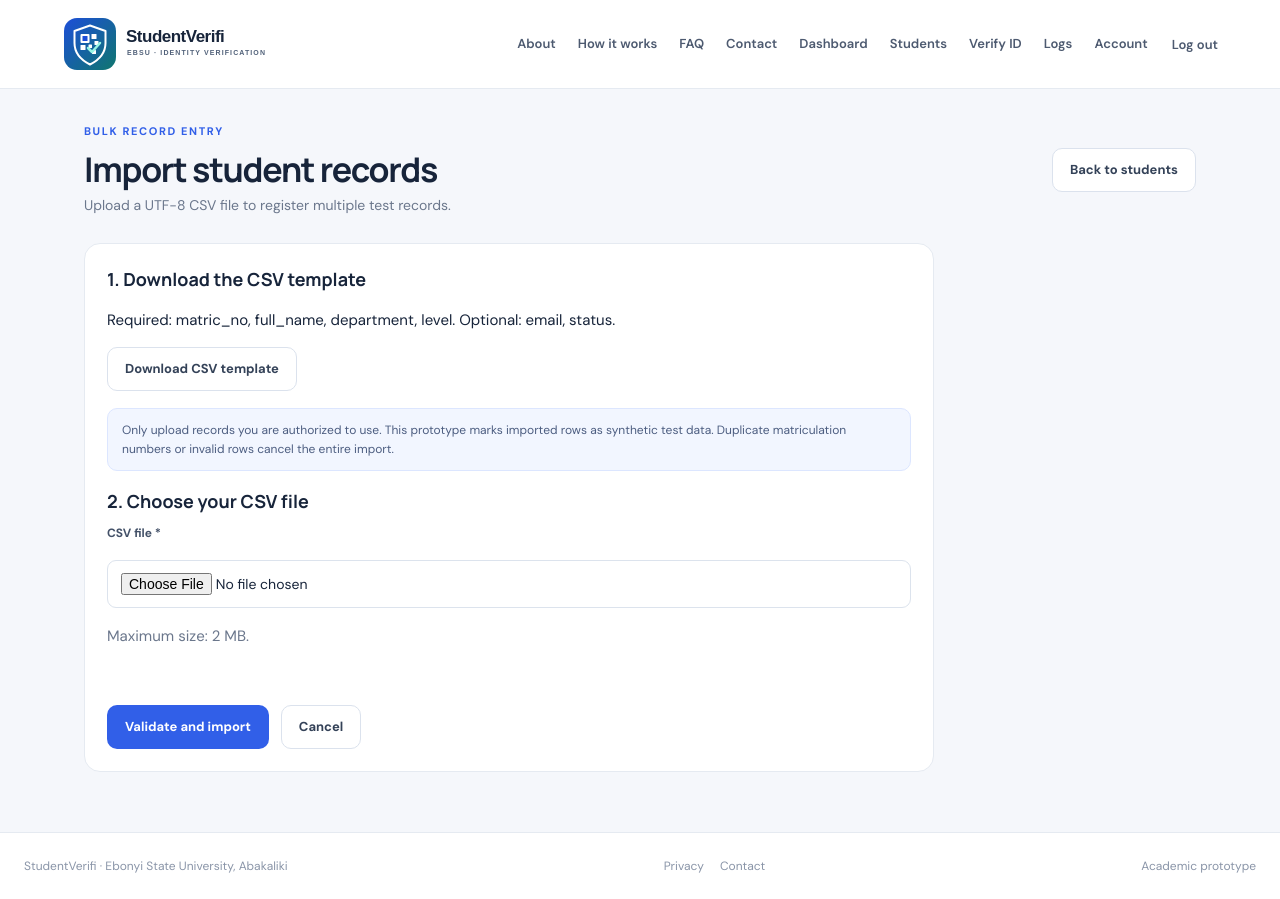
After one commit to Davidnna/studentverifi, a Flask app: page /students/import in a window 1280 px wide. The commit adds this page. Run offline with Flask 3, Linux system fonts and the light colour scheme; the visitor is signed in with stand-in values (Sample User, id 1); parts of the project's set-up code (start-up, migrations or seed data) failed here and were passed over; some libraries are stand-ins or nearby versions.

Commit message:
Add synthetic student enrolment and CSV import

```diff
--- a/app.py
+++ b/app.py
@@ -1,5 +1,6 @@
 import os
 import io
+import csv
 import secrets
 import re
 import tempfile
@@ -127,6 +128,7 @@ def init_db():
             photo_url VARCHAR(1000),
             token VARCHAR(128) UNIQUE NOT NULL,
             status VARCHAR(20) NOT NULL DEFAULT 'Active',
+            record_source VARCHAR(30) NOT NULL DEFAULT 'synthetic',
             created_at VARCHAR(40) NOT NULL,
             INDEX idx_students_full_name (full_name),
             INDEX idx_students_department (department)
@@ -146,7 +148,10 @@ def init_db():
     with engine.begin() as connection:
         for statement in statements:
             connection.execute(text(statement))
-        existing = connection.execute(text("SELECT id FROM users WHERE username = :username"), {"username": "admin"}).first()
+        student_columns = {row[0] for row in connection.execute(text("SHOW COLUMNS FROM students")).fetchall()}
+        if "record_source" not in student_columns:
+            connection.execute(text("ALTER TABLE students ADD COLUMN record_source VARCHAR(30) NOT NULL DEFAULT 'synthetic'"))
+        existing = connection.execute(text("SELECT id FROM users WHERE username = :username"), {"username": os.environ.get("INITIAL_ADMIN_USERNAME", "admin")}).first()
         if not existing:
             # Set INITIAL_ADMIN_PASSWORD in Railway variables before first deploy.
             initial_password = os.environ.get("INITIAL_ADMIN_PASSWORD")
@@ -291,8 +296,8 @@ def add_student():
             with get_db() as db:
                 db.execute("""
                     INSERT INTO students
-                    (matric_no, full_name, department, level, email, photo_url, token, status, created_at)
-                    VALUES (?, ?, ?, ?, ?, ?, ?, 'Active', ?)
+                    (matric_no, full_name, department, level, email, photo_url, token, status, record_source, created_at)
+                    VALUES (?, ?, ?, ?, ?, ?, ?, 'Active', 'synthetic', ?)
                 """, (matric_no, full_name, department, level, email, photo_url, token, now()))
                 student_id = db.execute("SELECT id FROM students WHERE token = ?", (token,)).fetchone()["id"]
             flash("Student registered successfully.", "success")
@@ -300,6 +305,88 @@ def add_student():
         except IntegrityError:
             flash("That matriculation number is already registered.", "danger")
     return render_template("student_form.html", student=None)
+
+
+@app.route("/students/import-template.csv")
+@login_required
+def student_import_template():
+    output = io.StringIO()
+    writer = csv.writer(output)
+    writer.writerow(["matric_no", "full_name", "department", "level", "email", "status"])
+    writer.writerow(["TEST/CSC/001", "Ada Example", "Computer Science", "400", "ada.example@example.com", "Active"])
+    return send_file(io.BytesIO(output.getvalue().encode("utf-8-sig")), mimetype="text/csv", as_attachment=True, download_name="studentverifi-student-template.csv")
+
+
+@app.route("/students/import", methods=["GET", "POST"])
+@login_required
+def import_students():
+    if request.method == "GET":
+        return render_template("student_import.html")
+    upload = request.files.get("file")
+    if not upload or not upload.filename or not upload.filename.lower().endswith(".csv"):
+        flash("Choose a CSV file to import.", "danger")
+        return redirect(url_for("import_students"))
+    raw = upload.stream.read(2 * 1024 * 1024 + 1)
+    if len(raw) > 2 * 1024 * 1024:
+        flash("The CSV file is too large. Maximum size is 2 MB.", "danger")
+        return redirect(url_for("import_students"))
+    try:
+        reader = csv.DictReader(io.StringIO(raw.decode("utf-8-sig")))
+        required = {"matric_no", "full_name", "department", "level"}
+        headers = {h.strip().lower() for h in (reader.fieldnames or []) if h}
+        if not required.issubset(headers):
+            flash("Required CSV columns: matric_no, full_name, department, level. Optional: email, status.", "danger")
+            return redirect(url_for("import_students"))
+        rows, errors, seen = [], [], set()
+        for line, source in enumerate(reader, 2):
+            row = {(k or "").strip().lower(): (v or "").strip() for k, v in source.items() if k}
+            matric = row.get("matric_no", "").upper(); name = row.get("full_name", "")
+            dept = row.get("department", ""); level = row.get("level", ""); email = row.get("email", "")
+            status = (row.get("status") or "Active").capitalize()
+            if not any([matric,name,dept,level,email]): continue
+            if not all([matric,name,dept,level]): errors.append(f"Row {line}: required field missing."); continue
+            if len(matric)>100 or len(name)>200 or len(dept)>200 or len(level)>50 or len(email)>254: errors.append(f"Row {line}: field too long."); continue
+            if email and not re.match(r"^[^@\s]+@[^@\s]+\.[^@\s]+$", email): errors.append(f"Row {line}: invalid email."); continue
+            if status not in {"Active","Inactive"}: errors.append(f"Row {line}: status must be Active or Inactive."); continue
+            if matric in seen: errors.append(f"Row {line}: duplicate matric number {matric} in file."); continue
+            seen.add(matric); rows.append((matric,name,dept,level,email or None,status))
+        if errors:
+            for error in errors[:8]: flash(error,"danger")
+            if len(errors)>8: flash(f"{len(errors)-8} additional errors found.","danger")
+            return redirect(url_for("import_students"))
+        if not rows: flash("No student rows found in the CSV.","warning"); return redirect(url_for("import_students"))
+        with get_db() as db:
+            existing = [r[0] for r in rows if db.execute("SELECT id FROM students WHERE matric_no = ?", (r[0],)).fetchone()]
+            if existing:
+                flash("Import cancelled; matriculation number(s) already exist: " + ", ".join(existing[:8]), "danger")
+                return redirect(url_for("import_students"))
+            for row in rows:
+                db.execute("""INSERT INTO students (matric_no,full_name,department,level,email,photo_url,token,status,record_source,created_at)
+                    VALUES (?, ?, ?, ?, ?, NULL, ?, ?, 'synthetic', ?)""", (row[0],row[1],row[2],row[3],row[4],secrets.token_urlsafe(32),row[5],now()))
+        flash(f"Imported {len(rows)} fictional test student record(s).", "success")
+        return redirect(url_for("students"))
+    except (UnicodeDecodeError, csv.Error):
+        flash("Could not read this CSV. Save it as UTF-8 CSV and try again.", "danger")
+        return redirect(url_for("import_students"))
+
+
+@app.route("/students/synthetic-demo", methods=["POST"])
+@login_required
+def create_synthetic_demo():
+    samples = [
+      ("TEST/CSC/001","Ada Example","Computer Science","400","ada.example@example.com"),
+      ("TEST/CSC/002","Chidi Sample","Computer Science","300","chidi.sample@example.com"),
+      ("TEST/SCI/003","Nneka Demo","Biochemistry","200","nneka.demo@example.com"),
+      ("TEST/ENG/004","Obinna Sample","Electrical Engineering","400","obinna.sample@example.com"),
+      ("TEST/ART/005","Amara Demo","English and Literary Studies","100","amara.demo@example.com")]
+    created=0
+    with get_db() as db:
+      for matric,name,dept,level,email in samples:
+        if db.execute("SELECT id FROM students WHERE matric_no = ?",(matric,)).fetchone(): continue
+        db.execute("""INSERT INTO students (matric_no,full_name,department,level,email,photo_url,token,status,record_source,created_at)
+          VALUES (?, ?, ?, ?, ?, NULL, ?, 'Active', 'synthetic', ?)""",(matric,name,dept,level,email,secrets.token_urlsafe(32),now())); created+=1
+    flash(f"Added {created} fictional test record(s). These are not official EBSU records.","success" if created else "warning")
+    return redirect(url_for("students"))
 
 
 @app.route("/students/<int:student_id>")
--- /dev/null
+++ b/templates/student_import.html
@@ -0,0 +1,6 @@
+{% extends "base.html" %}
+{% block title %}Import Students · StudentVerifi{% endblock %}
+{% block content %}
+<div class="page-heading"><div><span class="eyebrow">BULK RECORD ENTRY</span><h1>Import student records</h1><p class="muted">Upload a UTF-8 CSV file to register multiple test records.</p></div><a class="btn secondary" href="{{ url_for('students') }}">Back to students</a></div>
+<section class="panel form-panel"><h2>1. Download the CSV template</h2><p>Required: matric_no, full_name, department, level. Optional: email, status.</p><p><a class="btn secondary" href="{{ url_for('student_import_template') }}">Download CSV template</a></p><div class="notice" role="note">Only upload records you are authorized to use. This prototype marks imported rows as synthetic test data. Duplicate matriculation numbers or invalid rows cancel the entire import.</div><h2>2. Choose your CSV file</h2><form method="post" enctype="multipart/form-data" class="form-stack"><input type="hidden" name="csrf_token" value="{{ csrf_token() }}"><label for="file">CSV file *</label><input id="file" name="file" type="file" accept=".csv,text/csv" required><p class="muted">Maximum size: 2 MB.</p><div class="actions"><button class="btn primary" type="submit">Validate and import</button><a class="btn secondary" href="{{ url_for('students') }}">Cancel</a></div></form></section>
+{% endblock %}
```
Also changed, not shown: templates/students.html (+6 -4 lines), README.md.
